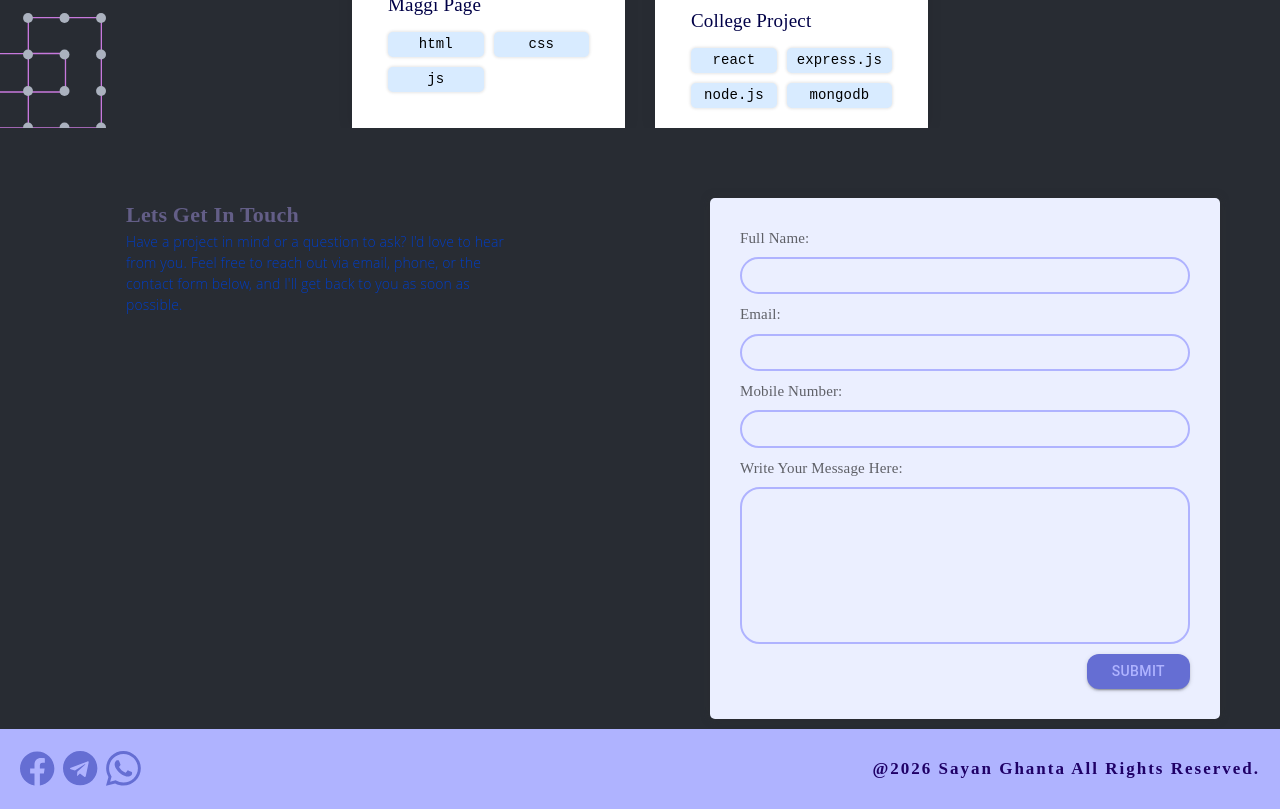
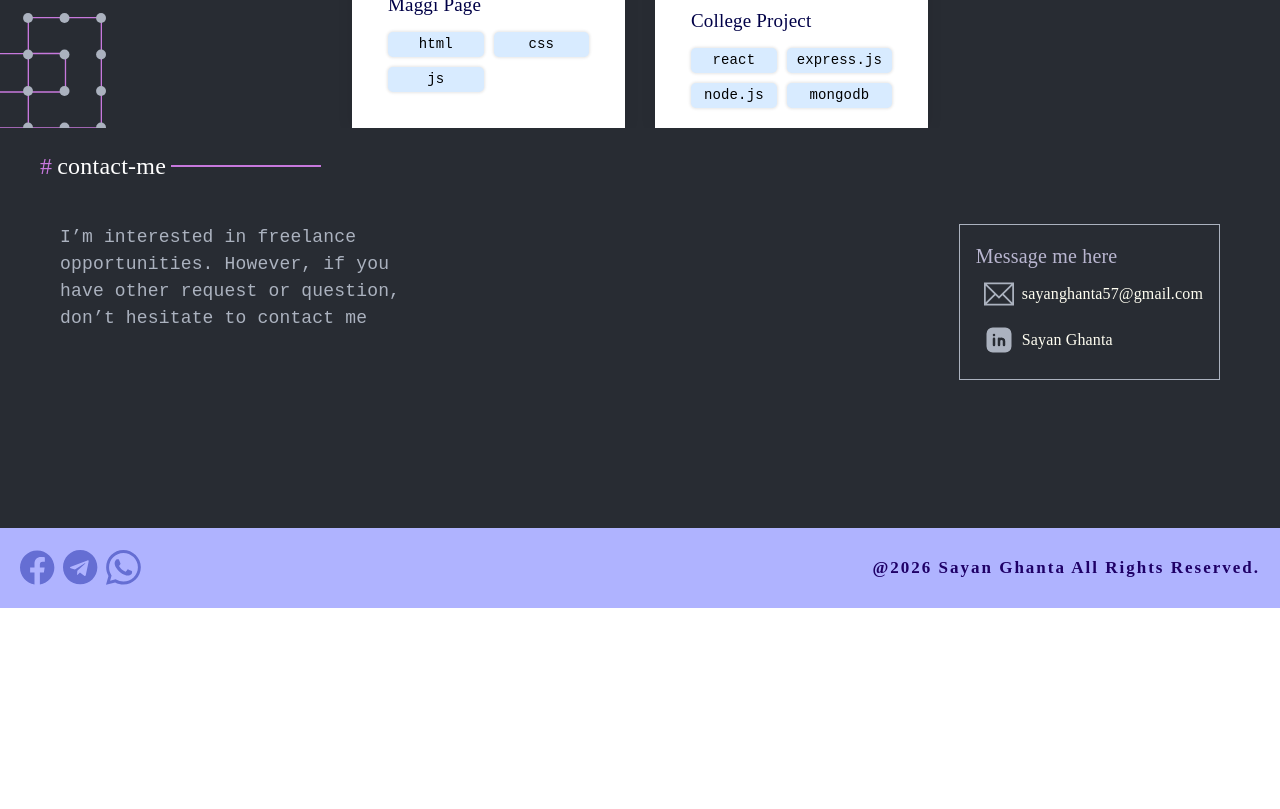
Before and after one commit to sayan0291/MyPortFolio, a React (Vite) app: page / in a window 1280 px wide. Shown: the part 1440-2249 px from the top of the page. After the commit the page ends 2048 px from the top, so only its background shows below. Built offline with nearby package versions, Linux system fonts and the light colour scheme.

Commit message:
change made

```diff
--- a/src/components/About/About.jsx
+++ b/src/components/About/About.jsx
@@ -3,6 +3,7 @@ import SectionHeading from "../OtherDesign/SectionHeading"
 import AboutCard from './AboutCard'
 import OtherDesign from "../OtherDesign/Otherdesign"
 import OtherButton from '../OtherDesign/OtherButton'
+import { h5style } from '../OtherDesign/Other'
 
 export default function About(){
 
@@ -37,15 +38,8 @@ export default function About(){
                     flexDirection: "column",
                     gap: "10px",
                     alignSelf: "center",
-                    "& > .MuiTypography-root": {
-                        fontFamily: "monospace",
-                        fontSize: {
-                            xs: "12px",
-                            sm: "14px",
-                            md: "16px",
-                            lg: "18px"
-                        },
-                        color: "#ABB2BF"
+                    "& > .MuiTypography-root":{
+                        ...h5style
                     }
                 }}>
 
--- a/src/components/Contact/Contact.jsx
+++ b/src/components/Contact/Contact.jsx
@@ -1,54 +1,67 @@
-import ContactForm from "../../Forms/ContactForm";
 import { Box,Typography } from "@mui/material";
-import {h3style,aboutpstyle} from "../OtherDesign/Other"
+import SectionHeading from "../OtherDesign/SectionHeading";
+import { TfiEmail } from "react-icons/tfi";
+import { TbBrandLinkedinFilled } from "react-icons/tb";
+import IconLink from "../IconLink/IconLink";
+import { h5style,h3style,pstyle } from "../OtherDesign/Other";
 
 export default function Contact(){
 
     return(
         <Box id="contact" sx={{
             backgroundColor: "#282C33",
-            padding: {
-                xs: "60px",md: "70px 0 10px"
+            height: {
+                xs: "50vh"
             }
         }}>
-
-            <Box sx={{
-                display: "flex",
-                flexDirection: {
-                    md: "row",
-                    xs: "column"
-                },
-                justifyContent: "space-between",
-                gap: {
-                    sm :"20px",
-                    xs: "25px"
-                },
-                "& > .MuiBox-root": {
+            <SectionHeading categories="contact-me" />
+            <Box
+                sx={{
                     display: "flex",
-                    alignItems: "start",
-                    width: "100%"
-            }}}>
-                <Box sx={{
-                    display: "flex",
-                    flexDirection: "column",
-                    "& .MuiTypography-root":{
-                        alignSelf: "center",
-                        width: {
-                            xs: "97%",
-                            sm: "60%",
-                            md: "90%",
-                            lg: "60%"
-                        }
-                    }
+                    justifyContent: "space-between",
+                    padding: "20px 60px"
+                }}
+            >
+                <Box
+                sx={{
+                    width: "30%",
                 }}>
-                    <Typography sx={h3style}>Lets Get In Touch</Typography>
-                    <Typography sx={aboutpstyle}>Have a project in mind or a question to ask? I'd love to hear from you. Feel free to reach out via email, phone, or the contact form below, and I'll get back to you as soon as possible.</Typography>
+                    <Typography sx={h5style}>I’m interested in freelance opportunities. However, if you have other request or question, don’t hesitate to contact me</Typography>
                 </Box>
-                <Box sx={{
-                    display: "flex",
-                    justifyContent: "center"
-                }}>
-                    <ContactForm />
+                <Box
+                    sx={{
+                        border: "1px solid #ABB2BF",
+                        padding: "16px"
+                    }}
+                >
+                    <Typography sx={h3style}>Message me here</Typography>
+                    <Box
+                        sx={{
+                            display: "flex",
+                            flexDirection: "column",
+                            alignItems: "flex-start",
+                            "& .MuiBox-root":{
+                                display: "flex",
+                                alignItems: "center"
+                            },
+                            "& .MuiTypography-root":{
+                                ...pstyle
+                            }
+                        }}
+                    >
+                        <Box>
+                            <IconLink>
+                                {<TfiEmail/>}
+                            </IconLink>
+                            <Typography>sayanghanta57@gmail.com</Typography>
+                        </Box>
+                        <Box>
+                            <IconLink href="https://www.linkedin.com/in/sayan-ghanta-b4376035a/">
+                                {<TbBrandLinkedinFilled/>}
+                            </IconLink>
+                            <Typography>Sayan Ghanta</Typography>
+                        </Box>
+                    </Box>
                 </Box>
             </Box>
         </Box>
--- /dev/null
+++ b/src/components/Contact/ContactContent.jsx
@@ -0,0 +1,45 @@
+export default function ContactContent(){
+
+    return(
+
+        <Box sx={{
+                display: "flex",
+                flexDirection: {
+                    md: "row",
+                    xs: "column"
+                },
+                justifyContent: "space-between",
+                gap: {
+                    sm :"20px",
+                    xs: "25px"
+                },
+                "& > .MuiBox-root": {
+                    display: "flex",
+                    alignItems: "start",
+                    width: "100%"
+            }}}>
+                <Box sx={{
+                    display: "flex",
+                    flexDirection: "column",
+                    "& .MuiTypography-root":{
+                        alignSelf: "center",
+                        width: {
+                            xs: "97%",
+                            sm: "60%",
+                            md: "90%",
+                            lg: "60%"
+                        }
+                    }
+                }}>
+                    <Typography sx={h3style}>Lets Get In Touch</Typography>
+                    <Typography sx={aboutpstyle}>Have a project in mind or a question to ask? I'd love to hear from you. Feel free to reach out via email, phone, or the contact form below, and I'll get back to you as soon as possible.</Typography>
+                </Box>
+                <Box sx={{
+                    display: "flex",
+                    justifyContent: "center"
+                }}>
+                    <ContactForm />
+                </Box>
+            </Box>
+    )
+}
--- a/src/components/IconLink/IconLink.jsx
+++ b/src/components/IconLink/IconLink.jsx
@@ -1,4 +1,5 @@
 import { IconButton } from "@mui/material";
+import { IconLinkButton } from "../OtherDesign/Other";
 
 export default function IconLink({ href, label, children }) {
   return (
@@ -7,7 +8,11 @@ export default function IconLink({ href, label, children }) {
       href={href}
       target="_blank"
       rel="noopener noreferrer"
-      aria-label={label}>
+      aria-label={label}
+      sx={
+        IconLinkButton
+      }
+      >
       {children}
     </IconButton>
   );
--- a/src/components/OtherDesign/Other.jsx
+++ b/src/components/OtherDesign/Other.jsx
@@ -3,24 +3,23 @@ export const imagestyle = {
     }
 
 export const pstyle = {
-        fontFamily: "Montserrat",
+        fontFamily: "Fira Code",
         fontSize: {
-            xs: "10px",sm: "12px",md: "14px"
+            xs: "12px",sm: "14px",md: "16px"
         },
         fontWeight: "500",
-        color: "#665f00"
+        color: "#fffef1"
     }
 
 export const h5style  = {
-        fontFamily: "Montserrat",
+        fontFamily: "monospace",
         fontSize: {
-            xs: "16px",sm: "18px",md: "20px"
+            xs: "12px",
+            sm: "14px",
+            md: "16px",
+            lg: "18px"
         },
-        fontWeight: "Bold",
-        margin: {
-            xs: "10px 0",sm: "12px 0",md: "14px 0"
-        },
-        color: "#3D155F"
+        color: "#ABB2BF"
 }
 
 export const tillNowArray = [
@@ -48,22 +47,24 @@ export const aboutimagestyle = {
     }
 
 export const h3style = {
-        fontFamily: "Montserrat",
+        fontFamily: "Fira Code",
         fontSize: {
-            xs: "17px",
-            sm: "18px",
-            md: "20px",
-            lg: "22px"
+            xs: "14px",
+            sm: "16px",
+            md: "18px",
+            lg: "20px"
         },
-        color: "#635E87",
-        fontWeight: "bold"
+        color: "#b9b6d0"
     }
 
-export const aboutpstyle = {
+export const IconLinkButton = {
         fontFamily: "Open Sans",
-        fontSize: "14px",
-        fontWeight: "light",
-        color: "#013DC4"
+        color: "#ABB2BF",
+        fontSize: "30px",
+        "&:hover":{
+            boxShadow: "none",
+            backgroundColor: "transparent"
+        }
     }
 
 export const aboutContent = [
@@ -81,6 +82,7 @@ import maggiImage from "/Project/maggi-logo.svg"
 import codeImage from "/Project/code-editor.png"
 import collegeImage from "/Project/CollegeProject.svg"
 import portfolioImage from "/Project/CollegeProject.svg"
+import { color, hover } from "motion"
 
 export const ProjectsDetails = [
     {id:1,value:"01",ProjectName:"Maggi Page",imageLink: maggiImage,gitLink:"https://github.com/sayan0291/maggi",publicURL:"",childrenIcon: <GiNoodles color="#FFAA33 " />,skillNames: ["html","css","js"]},
```
Also changed, not shown: src/components/About/AboutContent.jsx (line endings or trailing spaces).
